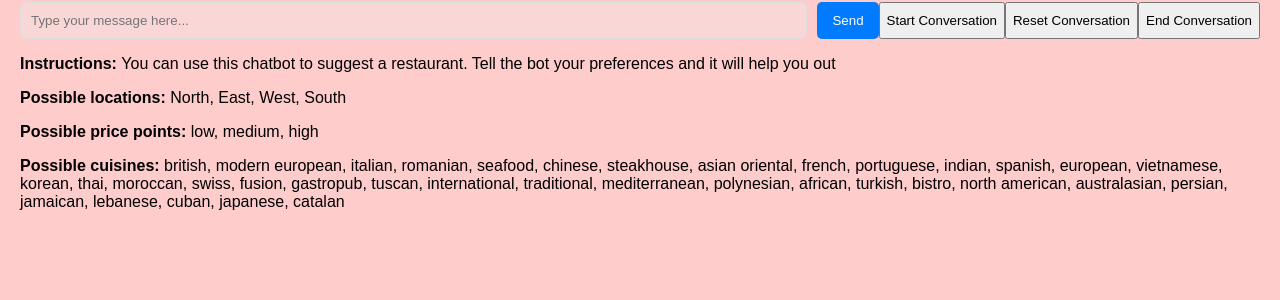
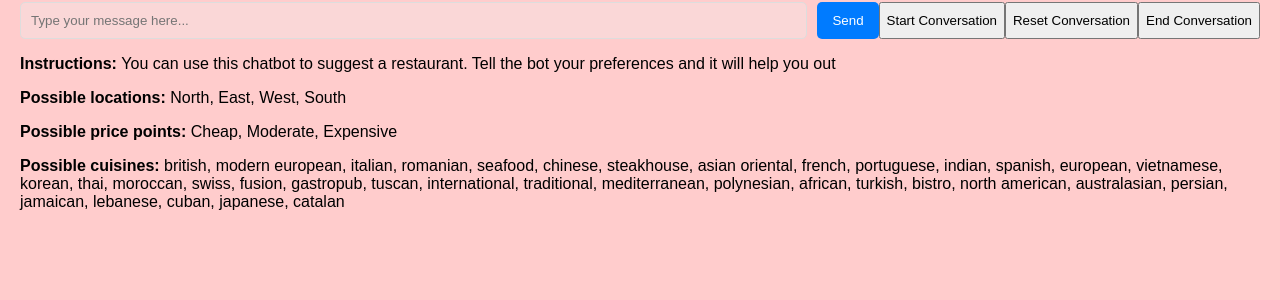
Before and after one commit to DorusKeijzer/MAIR_projects, a Flask app: page /no_pref/ in a window 1280 px wide. Shown: the part 350-650 px from the top of the page. Run offline with Flask 3, Linux system fonts and the light colour scheme; data that the repository does not hold is empty; parts of the project's set-up code (start-up, migrations or seed data) failed here and were passed over.

Commit message:
fixed description

```diff
--- a/templates/index.html
+++ b/templates/index.html
@@ -31,7 +31,7 @@
 
         <p><b>Instructions: </b>You can use this chatbot to suggest a restaurant. Tell the bot your preferences and it will help you out</p>
         <p><b>Possible locations: </b> North, East, West, South</p>
-        <p><b>Possible price points: </b>low, medium, high</p>
+        <p><b>Possible price points: </b>Cheap, Moderate, Expensive</p>
         <p><b>Possible cuisines:</b> british, modern european, italian, romanian, seafood, chinese, steakhouse, asian oriental, french, portuguese, indian, spanish, european, vietnamese, korean, thai, moroccan, swiss, fusion, gastropub, tuscan, international, traditional, mediterranean, polynesian, african, turkish, bistro, north american, australasian, persian, jamaican, lebanese, cuban, japanese, catalan</p>
     </div>
     <script src="{{ url_for('static', filename='js/script.js') }}"></script>
```
